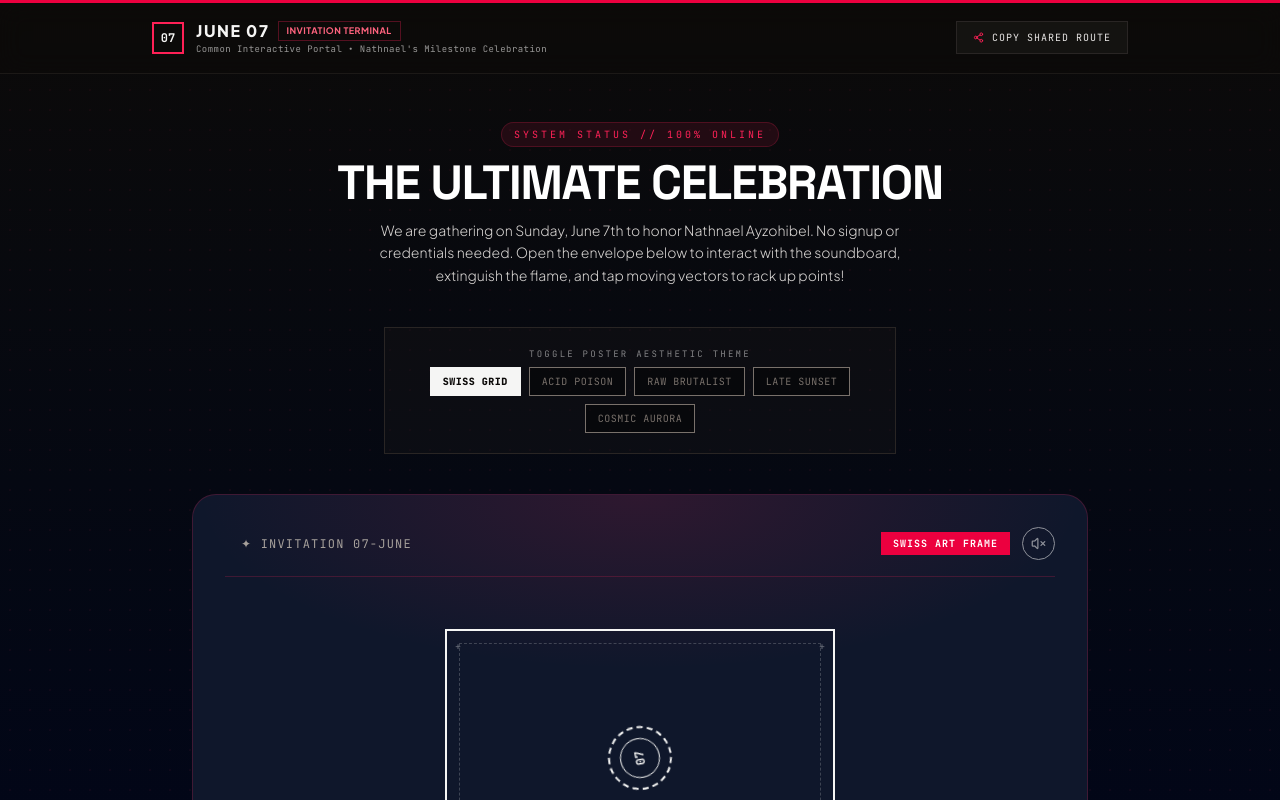
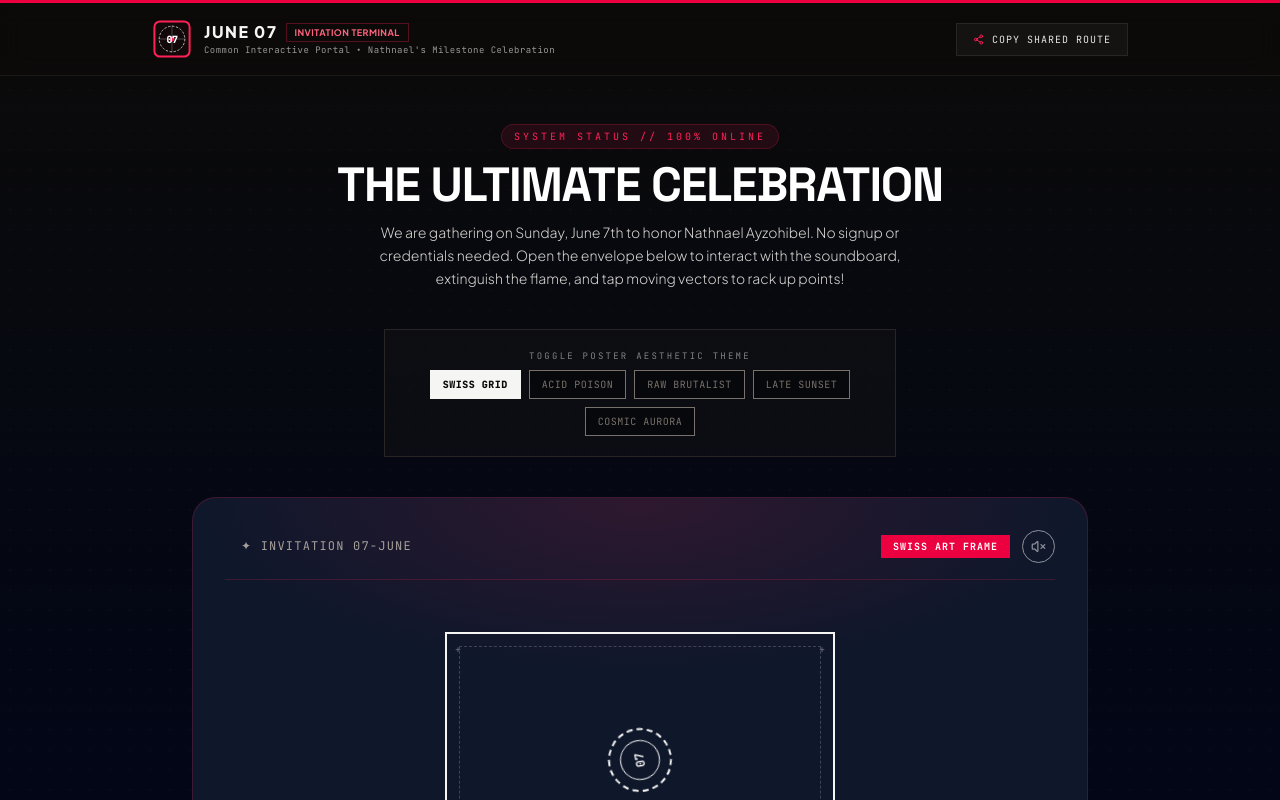
Before and after one commit to beemnet-bee/BDInvitation, a React (Vite) app: page / in a window 1280 px wide. Shown: the top 800 px of the page. Built offline with nearby package versions, Linux system fonts and the light colour scheme.

Commit message:
chore: update branding for June 7 celebration
Rebrand the application title and icon, and enhance the header logo animation and styling to match the June 7 milestone theme.

```diff
--- a/src/App.tsx
+++ b/src/App.tsx
@@ -148,15 +148,29 @@ export default function App() {
         <div className="max-w-5xl mx-auto px-6 py-4 flex flex-col sm:flex-row justify-between items-center gap-4">
           <div className="flex items-center gap-3">
             <motion.div
-              whileHover={{ rotate: 15, scale: 1.1 }}
-              className={`w-8 h-8 rounded-none border-2 flex items-center justify-center transition-all ${
-                theme === "brutalist" ? "border-black" :
-                theme === "swiss" ? "border-rose-500" :
-                theme === "acid" ? "border-lime-400" :
-                theme === "sunset" ? "border-amber-400" : "border-cyan-400"
-              }`}
+              whileHover={{ rotate: [0, -10, 10, 0], scale: 1.12 }}
+              transition={{ duration: 0.5, ease: "easeInOut" }}
+              className="relative w-10 h-10 flex items-center justify-center select-none"
             >
-              <span className="text-xs font-mono font-bold">07</span>
+              <svg className="absolute inset-0 w-full h-full" viewBox="0 0 100 100" fill="none" xmlns="http://www.w3.org/2000/svg">
+                <rect
+                  x="6" y="6" width="88" height="88" rx="14"
+                  stroke="currentColor"
+                  strokeWidth="5"
+                  className={`transition-all duration-500 ${
+                    theme === "brutalist" ? "text-black fill-stone-100" :
+                    theme === "swiss" ? "text-rose-500 fill-rose-950/10" :
+                    theme === "acid" ? "text-lime-400 fill-lime-950/25" :
+                    theme === "sunset" ? "text-amber-500 fill-amber-950/15" : "text-cyan-400 fill-cyan-950/15"
+                  }`}
+                />
+                <circle cx="50" cy="50" r="32" stroke="currentColor" strokeWidth="2.5" strokeDasharray="6 4" className="opacity-70 text-current transition-colors duration-500" />
+                <path d="M50 16 L50 84 M16 50 L84 50" stroke="currentColor" strokeWidth="1.5" className="opacity-40 text-current transition-colors duration-500" />
+                <circle cx="50" cy="50" r="6" fill="currentColor" className="text-rose-500 transition-colors duration-500" />
+              </svg>
+              <span className={`text-[10px] font-mono font-black z-10 tracking-tighter ${
+                theme === "brutalist" ? "text-black" : "text-white"
+              }`}>07</span>
             </motion.div>
             <div>
               <h1 className="text-base font-black tracking-widest uppercase flex items-center gap-2">
```
Also changed, not shown: index.html (+2 -1 lines).
